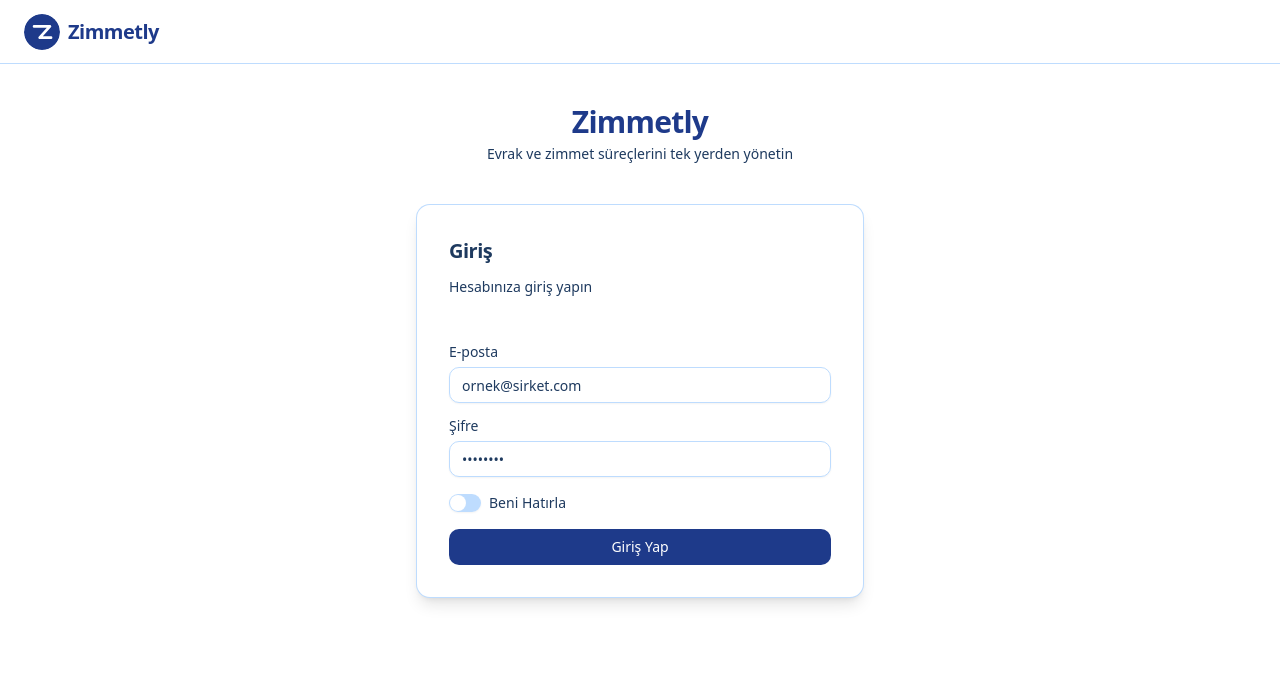
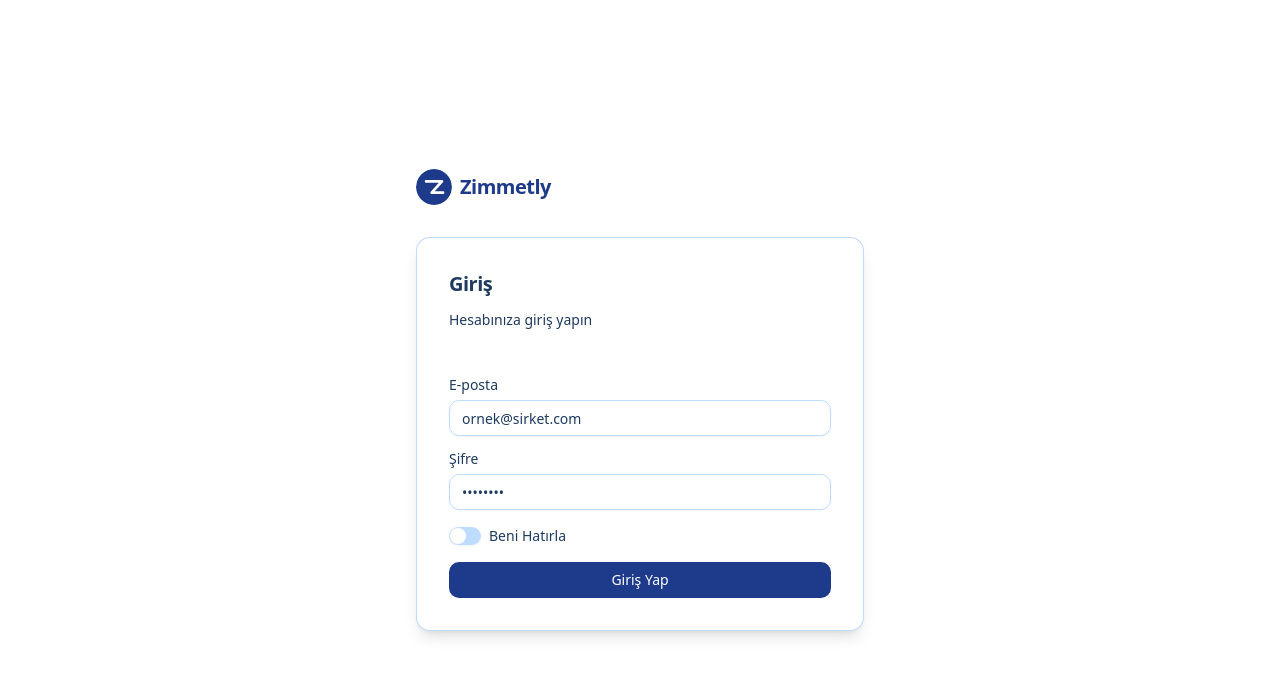
Before and after one commit to enesturkhan/zimmetly, a Next.js app in the folder Frontend/: page /login in a window 1280 px wide. Shown: the top 676 px of the page. Built offline with nearby package versions, Linux system fonts and the light colour scheme.

Commit message:
17.02.2026 - 14.13

```diff
--- a/Frontend/app/globals.css
+++ b/Frontend/app/globals.css
@@ -202,6 +202,11 @@
   body {
     @apply bg-background text-foreground;
   }
+
+  /* Login sayfasında Navbar'ı gizle */
+  body.login-page header {
+    display: none;
+  }
 }
 
 /* Timeline / modal scroll: ince scrollbar, yumuşak kaydırma */
--- a/Frontend/app/login/page.tsx
+++ b/Frontend/app/login/page.tsx
@@ -1,6 +1,6 @@
 "use client";
 
-import { useState, FormEvent, KeyboardEvent, useRef } from "react";
+import { useState, FormEvent, KeyboardEvent, useRef, useEffect } from "react";
 import { useRouter } from "next/navigation";
 import { useAuthStore } from "@/store/authStore";
 import { cn } from "@/lib/utils";
@@ -17,6 +17,14 @@ export default function LoginPage() {
   const router = useRouter();
   const setToken = useAuthStore((s) => s.setToken);
   const formRef = useRef<HTMLFormElement>(null);
+
+  // Login sayfasında Navbar'ı gizle
+  useEffect(() => {
+    document.body.classList.add("login-page");
+    return () => {
+      document.body.classList.remove("login-page");
+    };
+  }, []);
 
   const [email, setEmail] = useState<string>("");
   const [password, setPassword] = useState<string>("");
@@ -79,21 +87,24 @@ export default function LoginPage() {
   };
 
   return (
-    <div className="flex min-h-screen flex-col items-center px-4 py-10">
-      {/* Üst marka alanı */}
-      <header className="mb-10 flex flex-col items-center text-center">
-        <h1 className="font-semibold tracking-tight text-primary text-2xl sm:text-3xl">
+    <div className="flex min-h-screen flex-col items-center justify-center px-4 py-10">
+      <div className="w-full max-w-md space-y-8">
+        {/* Logo + Zimmetly - Sol üst, form üstünde */}
+        <div className="flex items-center gap-2">
+          <img
+            src="/icon.svg"
+            alt="Zimmetly"
+            className="h-9 w-9 rounded-full"
+          />
+          <span className="font-semibold tracking-tight text-xl text-primary">
             Zimmetly
-        </h1>
-        <p className="mt-1 text-sm text-muted-foreground">
-          Evrak ve zimmet süreçlerini tek yerden yönetin
-        </p>
-      </header>
+          </span>
+        </div>
 
         {/* Login card – yukarı kayma animasyonu */}
         <div
           className={cn(
-          "w-full max-w-md transition-all duration-[350ms] ease-in-out",
+            "w-full transition-all duration-[350ms] ease-in-out",
             isLoading && "-translate-y-full opacity-0 pointer-events-none"
           )}
         >
@@ -173,6 +184,7 @@ export default function LoginPage() {
           </form>
         </Card>
         </div>
+      </div>
 
       {/* Loading overlay – kart kaybolunca ortada spinner */}
       {isLoading && (
```
Lines whose indentation alone changed are shown as unchanged.
